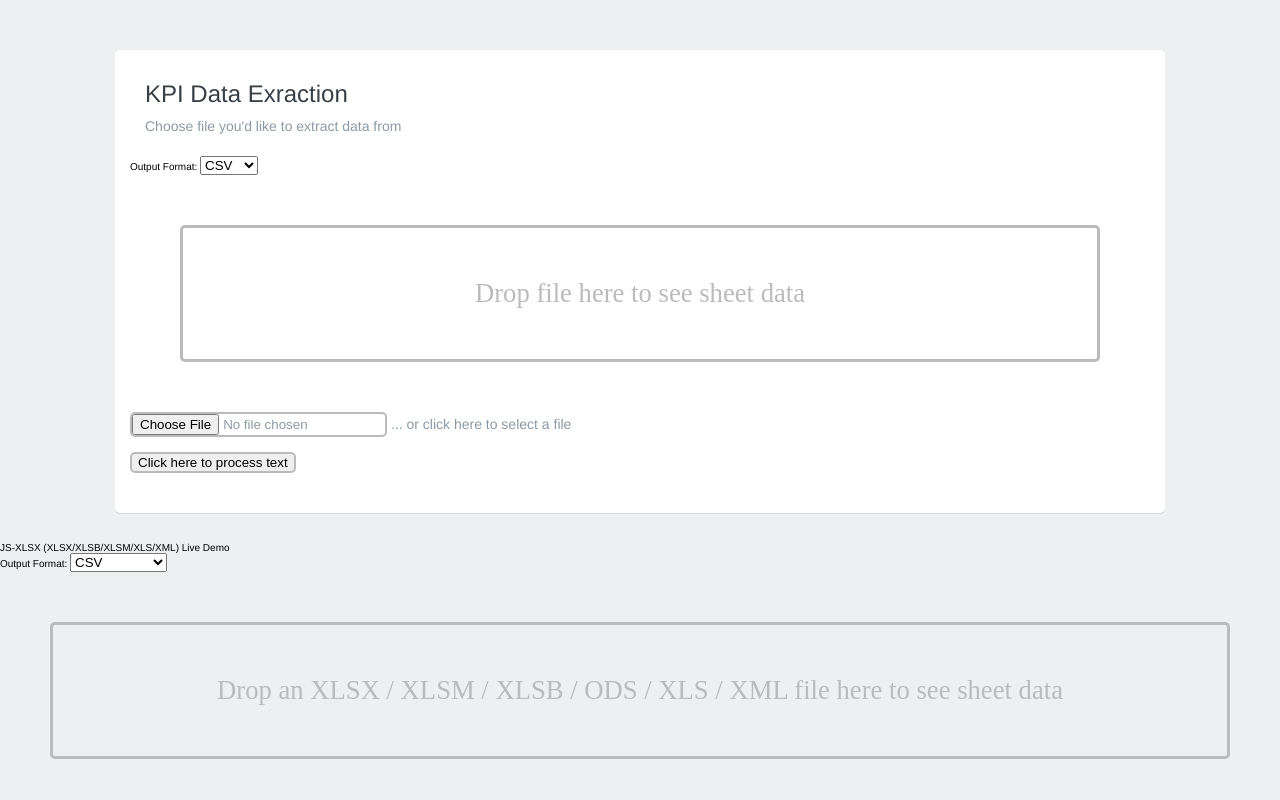
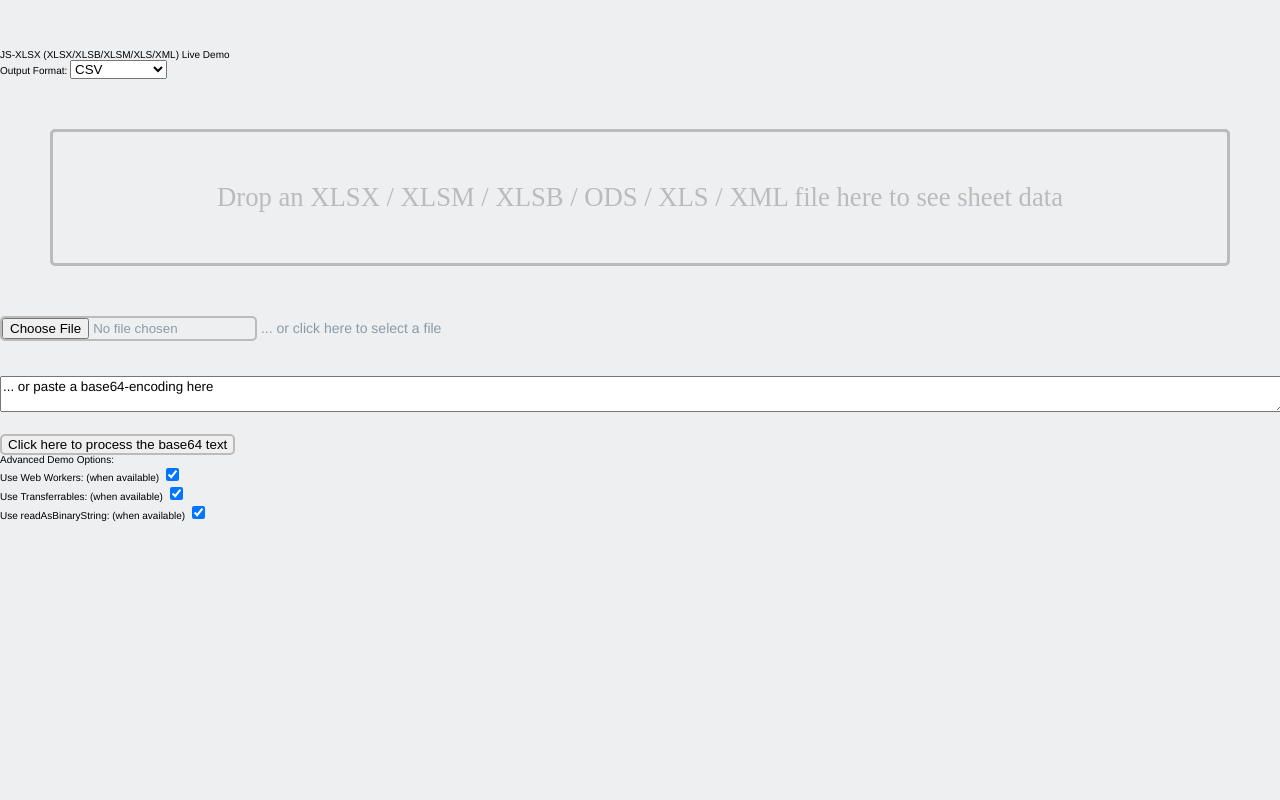
Before and after one commit to ckltennis/kpi_Phase2, a website with bundled scripts: page index.html in a window 1280 px wide. Shown: the top 800 px of the page. Built offline with nearby package versions, Linux system fonts and the light colour scheme.

Commit message:
Update index.html file

```diff
--- a/index.html
+++ b/index.html
@@ -22,32 +22,6 @@
 </style>
 </head>
 <body>
-	 <div class="grid-container centered">
-     <div class="grid-100">
-       <div class="contained">
-         <div class="grid-100">
-           <div class="heading">
-             <h1>KPI Data Exraction</h1>
-             <p>Choose file you'd like to extract data from </p>
-           </div>
-           <ul class="filter-select">
-           </ul>
-         </div>
-         <div id="photos">
-           Output Format:
-           <select name="format">
-           <option value="csv" selected> CSV</option>
-           <option value="json"> JSON</option>
-           </select><br />
-           <div id="drop">Drop file here to see sheet data</div>
-           <p><input type="file" name="xlfile" id="xlf" /> ... or click here to select a file</p>
-           <input type="button" id="dotext" value="Click here to process text" onclick="b64it()"/><br />
-           <pre id="out"></pre>
-           <br />
-           </div>
-       </div>
-     </div>
-   </div>
 <b>JS-XLSX (XLSX/XLSB/XLSM/XLS/XML) Live Demo</b><br />
 Output Format:
 <select name="format">
```
